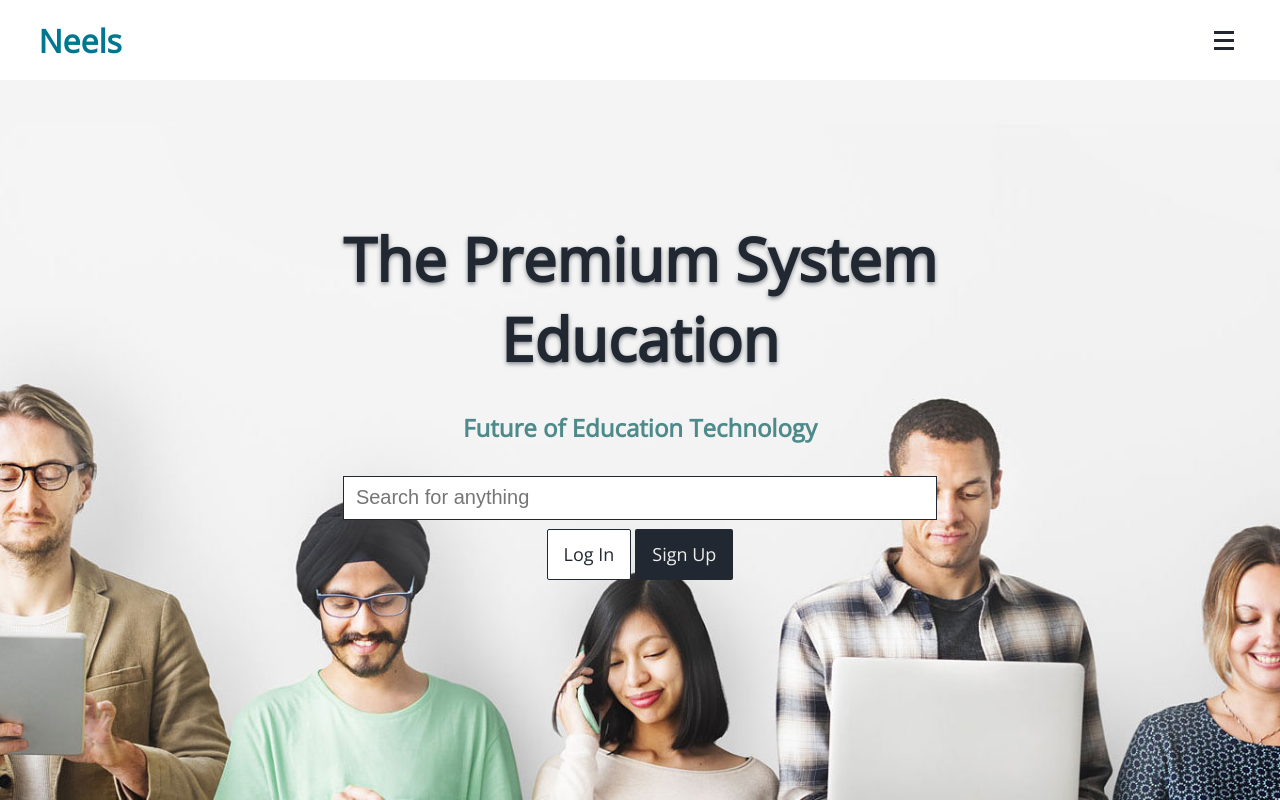
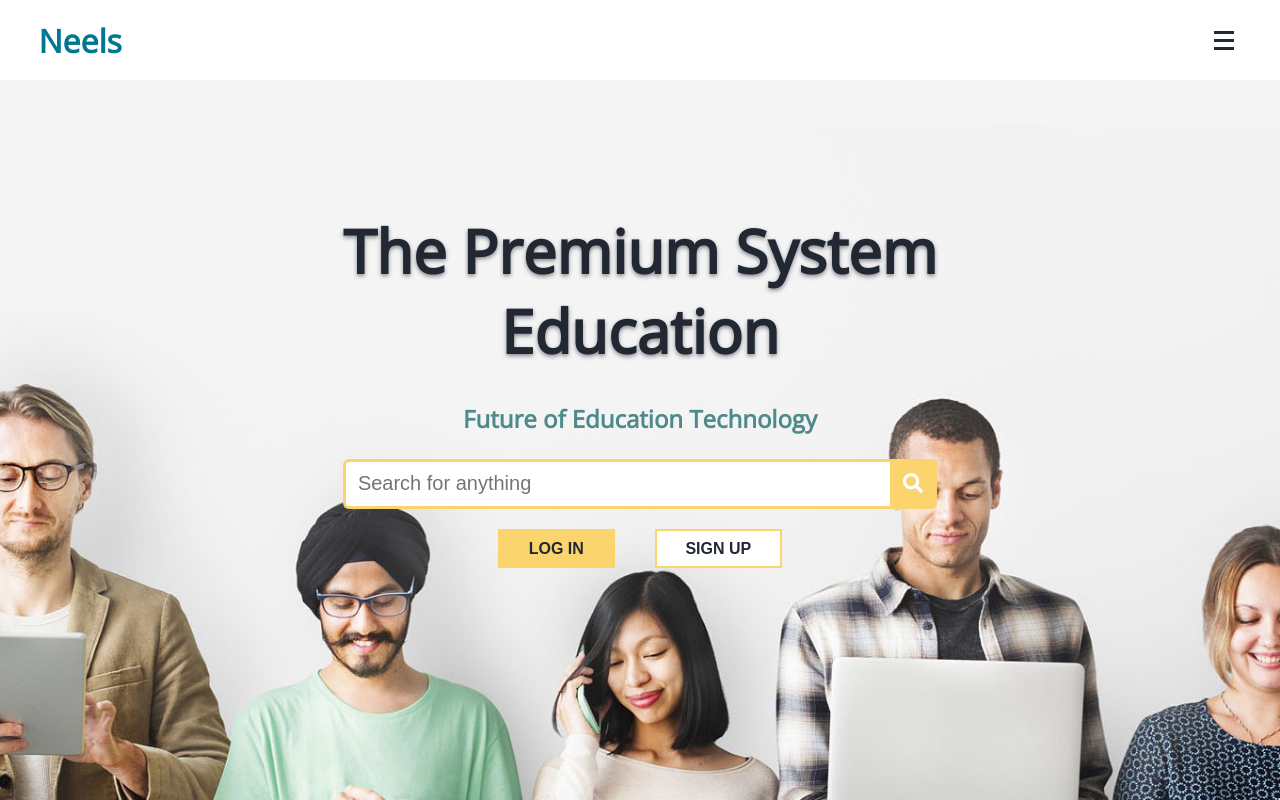
Before and after one commit to vishalwankhede44/NeelClasses, a React (Create React App) app: page / in a window 1280 px wide. Built offline with nearby package versions, Linux system fonts and the light colour scheme; a small style sheet from the web is missing.

Commit message:
search bar

```diff
--- a/src/App.css
+++ b/src/App.css
@@ -262,6 +262,246 @@ label>.fa-search {
   .search-label {
     height: 25px;
   }
+
+
+/* New Search Bar */
+.home-box .home-content .wrap .search {
+  width: 80%;
+  margin: auto;
+  position: relative;
+  display: flex;
+}
+
+.home-box .home-content .wrap .search .searchTerm {
+  width: 100%;
+  border: 3px solid #fbd46d;
+  border-right: none;
+  padding-left: 12px;
+  padding-top: 9px;
+  padding-bottom: 10px;
+  padding-right: 85px;
+  height: 30px;
+  border-radius: 5px 0 0 5px;
+  outline: none;
+  color: #9DBFAF;
+  border-radius: 6px 0px 0px 6px;
+  font-size: 11px;
+  color: #222831;
+  font-weight: 500;
+}
+
+.home-box .home-content .wrap .search .searchTerm:focus{
+  color: #222831;
+}
+
+.home-box .home-content .wrap .search .searchButton {
+  width: 50px;
+  height: 30px;
+  padding-right: 10px;
+  padding-left: 10px;
+  border: 1px solid #fbd46d;
+  background: #fbd46d;
+  text-align: center;
+  color: #fff;
+  border-radius: 0 5px 5px 0;
+  cursor: pointer;
+  font-size: 20px;
+}
+
+/*Resize the wrap to see the search bar change!*/
+.home-box .home-content .wrap{
+  flex: 1;
+  display: flex;
+  height: 50px;
+  width: 100%;
+  color: #222831;
+}
+
+/* New Button Design */
+.home-box .home-content .home-button-new {
+  display: flex;
+}
+
+.home-box .home-content .home-button-new .btn-in {
+  box-sizing: border-box;
+  appearance: none;
+  background-color: #fbd46d;
+  border: 2px solid #fbd46d;
+  color: #222831;
+  cursor: pointer;
+  display: flex;
+  align-self: center;
+  font-size: 12px;
+  font-weight: 400;
+  line-height: 1;
+  margin: 20px;
+  padding: 0.6em 1.8em;
+  text-decoration: none;
+  text-align: center;
+  text-transform: uppercase;
+  font-family: 'Montserrat', sans-serif;
+  font-weight: 700;
+
+}
+
+.home-box .home-content .home-button-new .btn-in:hover, .btn-in:checked  {
+  transition: box-shadow 300ms ease-in-out, color 300ms ease-in-out;
+  box-shadow: 0 0 40px 40px #222831 inset;
+  color: #fff;
+  outline: 0;
+}
+
+
+.home-box .home-content .home-button-new .btn-up {
+  box-sizing: border-box;
+  appearance: none;
+  background-color: #fbd46d;
+  border: 2px solid #fbd46d;
+  color: #222831;
+  cursor: pointer;
+  display: flex;
+  align-self: center;
+  font-size: 12px;
+  font-weight: 400;
+  line-height: 1;
+  margin: 20px;
+  padding: 0.6em 1.8em;
+  text-decoration: none;
+  text-align: center;
+  text-transform: uppercase;
+  font-family: 'Montserrat', sans-serif;
+  font-weight: 700;
+
+}
+
+.home-box .home-content .home-button-new .btn-up:hover, .btn-in:checked {
+  transition: box-shadow 300ms ease-in-out, color 300ms ease-in-out;
+  box-shadow: 0 0 40px 40px #222831 inset;
+  color: #fbd46d;
+  outline: 0;
+}
+}
+
+
+@media all and (min-width: 480px) {
+
+  /* New Search Bar */
+  .home-box .home-content .wrap .search {
+    width: 100%;
+    position: relative;
+    display: flex;
+
+  }
+
+  .home-box .home-content .wrap .search .searchTerm {
+    width: 100%;
+    border: 3px solid #fbd46d;
+    border-right: none;
+    padding-left: 12px;
+    padding-top: 9px;
+    padding-bottom: 10px;
+    padding-right: 85px;
+    height: 50px;
+    border-radius: 5px 0 0 5px;
+    outline: none;
+    color: #9DBFAF;
+    border-radius: 6px 0px 0px 6px;
+    font-size: 20px;
+    color: #222831;
+    font-weight: 500;
+  }
+
+  .home-box .home-content .wrap .search .searchTerm:focus{
+    color: #222831;
+  }
+
+  .home-box .home-content .wrap .search .searchButton {
+    width: 50px;
+    height: 50px;
+    padding-right: 10px;
+    padding-left: 10px;
+    border: 1px solid #fbd46d;
+    background: #fbd46d;
+    text-align: center;
+    color: #fff;
+    border-radius: 0 5px 5px 0;
+    cursor: pointer;
+    font-size: 20px;
+  }
+
+  /*Resize the wrap to see the search bar change!*/
+  .home-box .home-content .wrap{
+    flex: 1;
+    display: flex;
+    height: 50px;
+    width: 100%;
+    color: #222831;
+  }
+
+  /* New Button Design */
+  .home-box .home-content .home-button-new {
+    display: flex;
+  }
+
+  .home-box .home-content .home-button-new .btn-in {
+    box-sizing: border-box;
+    appearance: none;
+    background-color: #fbd46d;
+    border: 2px solid #fbd46d;
+    color: #222831;
+    cursor: pointer;
+    display: flex;
+    align-self: center;
+    font-size: 1rem;
+    font-weight: 400;
+    line-height: 1;
+    margin: 20px;
+    padding: 0.6em 1.8em;
+    text-decoration: none;
+    text-align: center;
+    text-transform: uppercase;
+    font-family: 'Montserrat', sans-serif;
+    font-weight: 700;
+
+  }
+
+  .home-box .home-content .home-button-new .btn-in:hover, .btn-in:checked  {
+    transition: box-shadow 300ms ease-in-out, color 300ms ease-in-out;
+    box-shadow: 0 0 40px 40px #222831 inset;
+    color: #fff;
+    outline: 0;
+  }
+
+
+  .home-box .home-content .home-button-new .btn-up {
+    box-sizing: border-box;
+    appearance: none;
+    background-color: white;
+    border: 2px solid #fbd46d;
+    /* border-radius: 0.6em; */
+    color: #222831;
+    cursor: pointer;
+    display: flex;
+    align-self: center;
+    font-size: 1rem;
+    font-weight: 400;
+    line-height: 1;
+    margin: 20px;
+    padding: 0.6em 1.8em;
+    text-decoration: none;
+    text-align: center;
+    text-transform: uppercase;
+    font-family: 'Montserrat', sans-serif;
+    font-weight: 700;
+
+  }
+
+  .home-box .home-content .home-button-new .btn-up:hover, .btn-in:checked {
+    transition: box-shadow 300ms ease-in-out, color 300ms ease-in-out;
+    box-shadow: 0 0 40px 40px #222831 inset;
+    color: #fbd46d;
+    outline: 0;
+  }
 }
 
 
--- a/src/pages/Courses/CourseContentContainer.js
+++ b/src/pages/Courses/CourseContentContainer.js
@@ -53,7 +53,7 @@ this.setState({
             return (
                     <div onClick={this.titleClickHandle}>
                         <div className="content-box" >
-                            {this.state.dropdown ? <h3>{this.props.index}. </h3> :<h3>{this.props.index}. </h3>}
+                        {this.state.dropdown ? <FontAwesomeIcon icon={faMinus} className="plus-minus" /> : <FontAwesomeIcon className="plus-minus" icon={faPlus} />}
                             <div className="content-title">{this.props.content.videoTitle}</div>
                         </div>
                         <div className={this.showOrHidden()}>
--- a/src/pages/Home/HomePanel.js
+++ b/src/pages/Home/HomePanel.js
@@ -1,4 +1,7 @@
 import React, { Component } from 'react';
+
+import { faSearch } from "@fortawesome/free-solid-svg-icons";
+import { FontAwesomeIcon } from "@fortawesome/react-fontawesome";
 import { browserHistory} from 'react-router';
 import  {withRouter} from 'react-router-dom';
 // import '../../App.css';
@@ -45,15 +48,29 @@ class HomeSearchPanel extends Component {
             <div>
                 <div className="home-box">
                         <div className="home-content">
+                        <div className="home-content">
                             <h3 className="home-headline">The Premium System <br/>Education</h3>
                             <h6 className="home-subline">Future of Education Technology</h6>
-                            <label className="search-label">
-                                <input className="search-input" type="text" placeholder="Search for anything"  onFocus={this.inputFocus} onBlur={this.inputUnFocus} onKeyUp={this.getSearchInput}/>
-                            </label>
-                            <div className="home-button">
-                                <button className="loginButton" >Log In</button>
-                                <button className="signupButton">Sign Up</button>
+                            <div class="wrap">
+                                <div class="search">
+                                    <input type="text" class="searchTerm" placeholder="Search for anything" onFocus={this.inputFocus} onBlur={this.inputUnFocus} onKeyUp={this.getSearchInput}></input>
+                                    <button type="submit" class="searchButton">
+                                        <FontAwesomeIcon icon={faSearch}/>
+                                    </button>
+                                </div>
+
+
+                                {/* <label className="search-label">
+                                    <input className="search-input" type="text" placeholder="Search for anything"  onFocus={this.inputFocus} onBlur={this.inputUnFocus} onKeyUp={this.getSearchInput}/>
+                                </label> */}
                             </div>
+
+                            <div className="home-button-new">
+                                <button class="btn-in">Log In</button>
+                                <button class="btn-up">Sign Up</button>
+                                {/* <button className="signupButton">Sign Up</button> */}
+                            </div>
+                        </div>
                         </div>
                 </div>
             </div>
```
